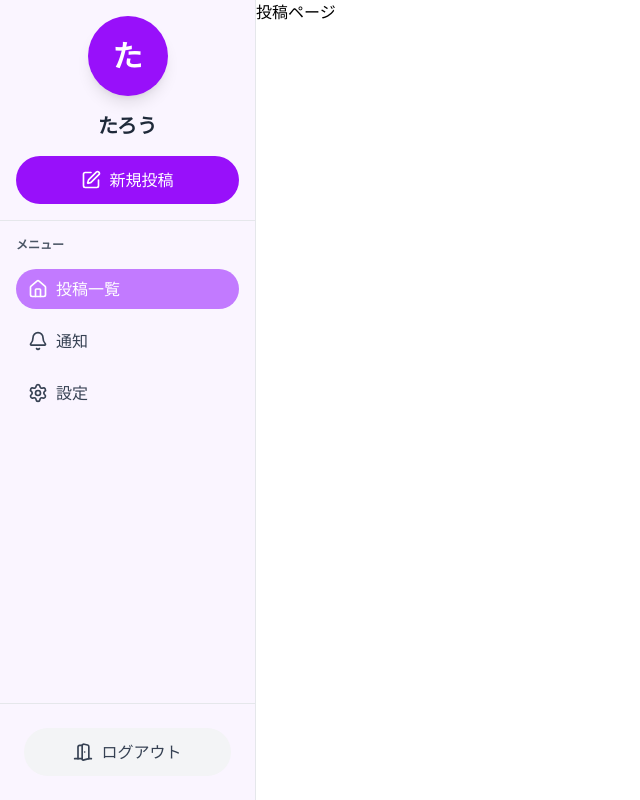
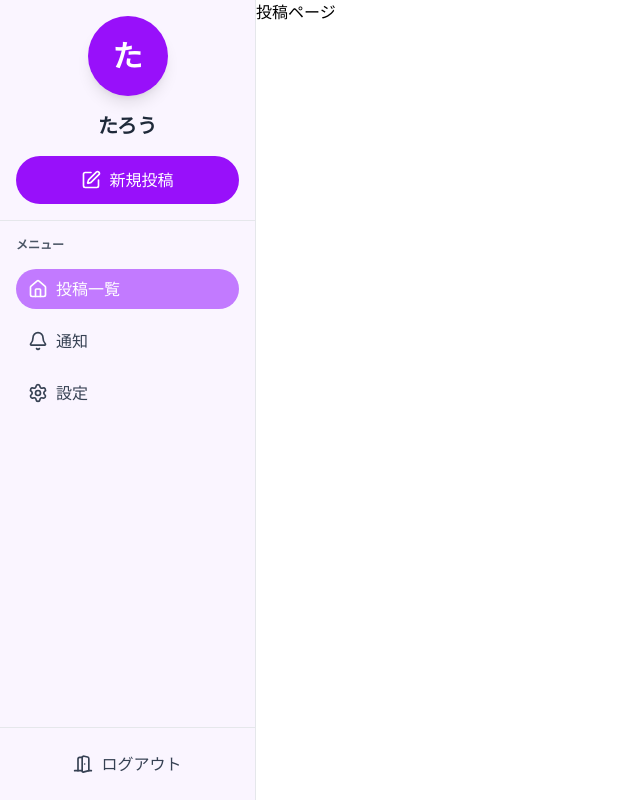
Before and after one commit to TGU-Devs/TGline, a Next.js app in the folder frontend/: page / in a window 1280 px wide. Shown: the whole page, without its empty margins (0-640 px from the left). Built offline with nearby package versions, Linux system fonts and the light colour scheme.

Commit message:
コンポーネント分割

```diff
--- /dev/null
+++ b/frontend/src/components/layout/sidebar/DesktopSidebar.tsx
@@ -0,0 +1,22 @@
+import UserProfile from "./UserProfile";
+import MenuList from "./MenuList";
+import LogoutButton from "./LogoutButton";
+
+import type { MenuItem } from "./types";
+
+export type DesktopSidebarProps = {
+    menuList: MenuItem[];
+    pathname: string;
+}
+
+const DesktopSidebar = ({ menuList, pathname }: DesktopSidebarProps) => {
+    return(
+        <aside className="hidden lg:flex w-64 bg-purple-50 border-r border-gray-200 h-screen flex-col sticky top-0">
+            <UserProfile />
+            <MenuList menuList={menuList} pathname={pathname} />
+            <LogoutButton />
+        </aside>
+    );
+}
+
+export default DesktopSidebar;
--- /dev/null
+++ b/frontend/src/components/layout/sidebar/LogoutButton.tsx
@@ -0,0 +1,14 @@
+import { DoorOpen } from "lucide-react";
+
+const LogoutButton = () => {
+    return (
+        <div className="p-3">
+            <button className="flex items-center justify-center w-full p-3 text-gray-700 font-medium rounded-3xl cursor-pointer hover:bg-gray-200 transition-colors">
+                <DoorOpen className="w-5 h-5 mr-2" />
+                ログアウト
+            </button>
+        </div>
+    );
+};
+
+export default LogoutButton;
--- /dev/null
+++ b/frontend/src/components/layout/sidebar/MenuList.tsx
@@ -0,0 +1,41 @@
+"use client";
+
+import Link from "next/link";
+import type { MenuItem } from "./types";
+
+type MenuListProps = {
+    menuList: MenuItem[];
+    pathname: string;
+};
+
+
+const MenuList = ({ menuList, pathname }: MenuListProps) => {
+
+    return (
+        <nav className="flex-1 border-b border-gray-200">
+                    <div className="p-4">
+                        <p className="text-gray-600 text-xs font-semibold">
+                            メニュー
+                        </p>
+                        <ul className="mt-4 space-y-3">
+                            {menuList.map((menu) => (
+                                <li key={menu.path}>
+                                    <Link
+                                        href={menu.path}
+                                        className={`flex items-center p-3 h-10 text-gray-700 font-medium rounded-3xl transition-colors ${
+                                            pathname === menu.path
+                                                ? "bg-purple-400 text-white"
+                                                : "hover:bg-purple-200"
+                                        }`}
+                                    >
+                                        <menu.icon className="w-5 h-5 mr-2" />
+                                        {menu.name}
+                                    </Link>
+                                </li>
+                            ))}
+                        </ul>
+                    </div>
+                </nav>
+    );
+}
+export default MenuList;
--- /dev/null
+++ b/frontend/src/components/layout/sidebar/MobileNav.tsx
@@ -0,0 +1,30 @@
+import Link from "next/link";
+import type { MenuItem } from "./types";
+
+type MobileNavProps = {
+    menuList: MenuItem[];
+    pathname: string;
+}
+
+const MobileNav = ({ menuList, pathname }: MobileNavProps) => {
+
+    return (
+        <nav className="lg:hidden fixed bottom-0 left-0 right-0 bg-white border-t border-gray-200 z-50">
+                <ul className="flex justify-around items-center h-16">
+                    {menuList.map((menu) => (
+                        <li key={menu.path} className="flex-1">
+                            <Link
+                                href={menu.path}
+                                className={`flex flex-col items-center justify-center h-full ${pathname === menu.path ? "text-purple-600" : "text-gray-600"}`}
+                            >
+                                <menu.icon className="w-6 h-6" />
+                                <span className="text-sm mt-1">{menu.name}</span>
+                            </Link>
+                        </li>
+                    ))}
+                </ul>
+            </nav>
+    );
+}
+
+export default MobileNav;
--- /dev/null
+++ b/frontend/src/components/layout/sidebar/UserProfile.tsx
@@ -0,0 +1,27 @@
+import { SquarePen } from "lucide-react";
+
+const currentUser = {
+    id: "taro_1225",
+    name: "たろう",
+};
+
+const UserProfile = () => {
+    return (
+        <div className="text-center border-b border-gray-200">
+            <div className="p-4">
+                <div className="w-20 h-20 bg-purple-600 rounded-full mx-auto mb-4 flex items-center justify-center text-3xl text-white font-bold shadow-lg">
+                    {currentUser.name.charAt(0)}
+                </div>
+                <h2 className="text-xl font-bold text-gray-800 mb-4">
+                    {currentUser.name}
+                </h2>
+                <button className="flex items-center justify-center w-full p-3 bg-purple-600 text-white font-medium rounded-3xl cursor-pointer hover:bg-purple-700 transition-colors">
+                    <SquarePen className="w-5 h-5 mr-2" />
+                    新規投稿
+                </button>
+            </div>
+        </div>
+    );
+};
+
+export default UserProfile;
--- a/frontend/src/components/layout/sidebar/index.tsx
+++ b/frontend/src/components/layout/sidebar/index.tsx
@@ -1,15 +1,14 @@
 "use client";
 
-import Link from "next/link";
 import { usePathname } from "next/navigation";
-import { Home, Settings, Bell, DoorOpen, SquarePen } from "lucide-react";
+import { Home, Settings, Bell } from "lucide-react";
 
-const currentUser = {
-    id: "taro_1225",
-    name: "たろう",
-};
+import DesktopSidebar from "./DesktopSidebar";
+import MobileNav from "./MobileNav";
 
-const menuList = [
+import type { MenuItem } from "./types";
+
+const menuList: MenuItem[] = [
     { name: "投稿一覧", path: "/", icon: Home },
     { name: "通知", path: "/notifications", icon: Bell },
     { name: "設定", path: "/settings", icon: Settings },
@@ -20,70 +19,8 @@ const Sidebar = () => {
 
     return (
         <>
-            <aside className="hidden lg:flex w-64 bg-purple-50 border-r border-gray-200 h-screen flex-col sticky top-0">
-                <div className="text-center border-b border-gray-200">
-                    <div className="p-4">
-                        <div className="w-20 h-20 bg-purple-600 rounded-full mx-auto mb-4 flex items-center justify-center text-3xl text-white font-bold shadow-lg">
-                            {currentUser.name.charAt(0)}
-                        </div>
-                        <h2 className="text-xl font-bold text-gray-800 mb-4">
-                            {currentUser.name}
-                        </h2>
-                        <button className="flex items-center justify-center w-full p-3 bg-purple-600 text-white font-medium rounded-3xl cursor-pointer hover:bg-purple-700 transition-colors">
-                            <SquarePen className="w-5 h-5 mr-2" />
-                            新規投稿
-                        </button>
-                    </div>
-                </div>
-
-                <nav className="flex-1 border-b border-gray-200">
-                    <div className="p-4">
-                        <p className="text-gray-600 text-xs font-semibold">
-                            メニュー
-                        </p>
-                        <ul className="mt-4 space-y-3">
-                            {menuList.map((menu) => (
-                                <li key={menu.path}>
-                                    <Link
-                                        href={menu.path}
-                                        className={`flex items-center p-3 h-10 text-gray-700 font-medium rounded-3xl transition-colors ${
-                                            pathname === menu.path
-                                                ? "bg-purple-400 text-white"
-                                                : "hover:bg-purple-200"
-                                        }`}
-                                    >
-                                        <menu.icon className="w-5 h-5 mr-2" />
-                                        {menu.name}
-                                    </Link>
-                                </li>
-                            ))}
-                        </ul>
-                    </div>
-                </nav>
-
-                <div className="p-6">
-                    <button className="flex items-center justify-center w-full p-3 bg-gray-100 text-gray-700 font-medium rounded-3xl cursor-pointer hover:bg-gray-200 transition-colors">
-                        <DoorOpen className="w-5 h-5 mr-2" />
-                        ログアウト
-                    </button>
-                </div>
-            </aside>
-
-            <nav className="lg:hidden fixed bottom-0 left-0 right-0 bg-white border-t border-gray-200 z-50">
-                <ul className="flex justify-around items-center h-16">
-                    {menuList.map((menu) => (
-                        <li key={menu.path} className="flex-1">
-                            <Link
-                                href={menu.path}
-                                className={`flex flex-col items-center justify-center h-full ${pathname === menu.path ? "text-purple-600" : "text-gray-600"}`}
-                            >
-                                <menu.icon className="w-6 h-6"></menu.icon>
-                                <span className="text-sm mt-1">{menu.name}</span>
-                            </Link>
-                        </li>
-                    ))}
-                </ul>
-            </nav>
+            <DesktopSidebar menuList={menuList} pathname={pathname} />
+            <MobileNav menuList={menuList} pathname={pathname} />
         </>
     );
 };
--- /dev/null
+++ b/frontend/src/components/layout/sidebar/types.ts
@@ -0,0 +1,7 @@
+import type { LucideIcon } from "lucide-react";
+
+export type MenuItem = {
+    name: string;
+    path: string;
+    icon: LucideIcon;
+};
```
